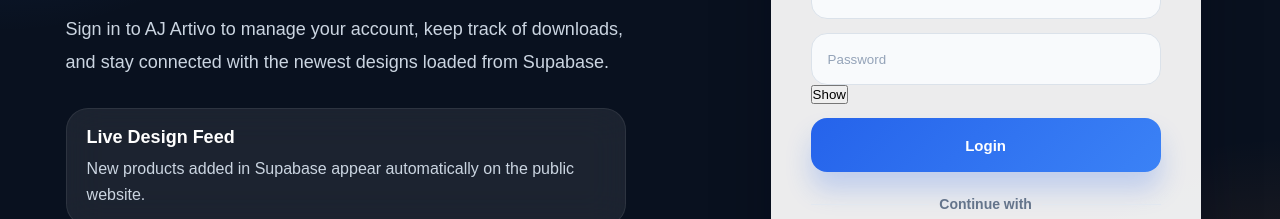
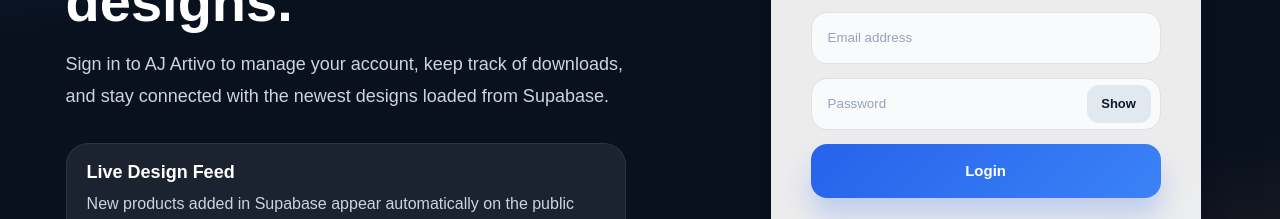
Before and after one commit to singhanandmdp/ajartivo.in, a website: page login.html in a window 1280 px wide. Shown: the part 330-549 px from the top of the page. Drawn offline with nearby package versions, Linux system fonts and the light colour scheme.

Commit message:
Add files via upload

```diff
--- a/css/login.css
+++ b/css/login.css
@@ -25,7 +25,7 @@
 }
 
 .login-page {
-    min-height: calc(100vh - 86px);
+    min-height: 100vh;
     display: grid;
     grid-template-columns: 1.08fr 0.92fr;
     max-width: 1320px;
@@ -160,6 +160,30 @@
     color: #94a3b8;
 }
 
+.password-field {
+    position: relative;
+}
+
+.password-field input {
+    padding-right: 88px;
+}
+
+.password-toggle {
+    position: absolute;
+    top: 50%;
+    right: 10px;
+    transform: translateY(-50%);
+    min-width: 64px;
+    min-height: 38px;
+    border: none;
+    border-radius: 12px;
+    background: #e2e8f0;
+    color: #0f172a;
+    font-size: 13px;
+    font-weight: 800;
+    cursor: pointer;
+}
+
 .primary-btn {
     min-height: 54px;
     border: none;
```
